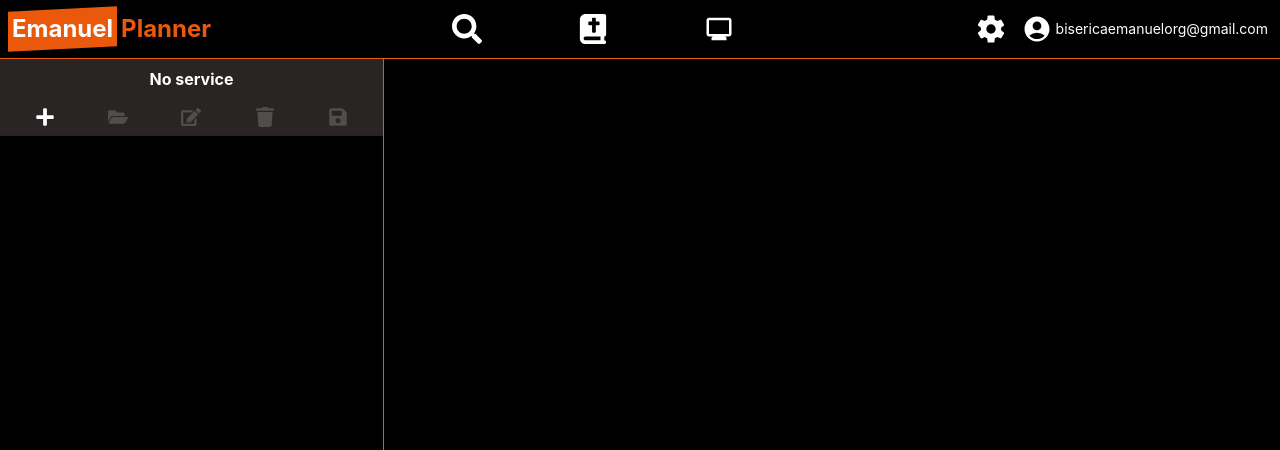
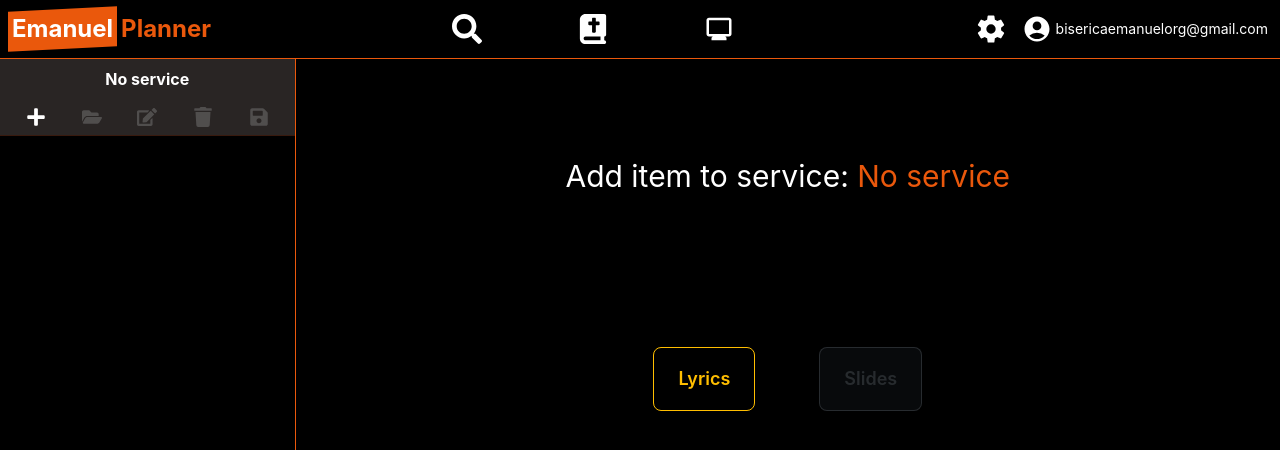
Before and after one commit to 10dnv/emn-presenter, a React (Create React App) app: page /add-item in a window 1280 px wide. Shown: the top 450 px of the page. Built offline with nearby package versions, Linux system fonts and the light colour scheme.

Commit message:
added currentService context all over the app

```diff
--- a/src/App.js
+++ b/src/App.js
@@ -7,9 +7,14 @@ import Settings from './components/Settings';
 import Account from './components/Account';
 import Search from './components/Search';
 import Bible from './components/Bible';
+import AddItem from './components/AddItem';
 
 function App() {
+
+
+
   return (
+
       <BrowserRouter>
           <Layout>
               <Routes>
@@ -19,6 +24,7 @@ function App() {
                 <Route path="/account" element={<Account />}></Route>
                 <Route path="/search" element={<Search />}></Route>
                 <Route path="/bible" element={<Bible />}></Route>
+                <Route path="/add-item" element={<AddItem />}></Route>
 
               </Routes>
           </Layout>
--- /dev/null
+++ b/src/components/AddItem.jsx
@@ -0,0 +1,20 @@
+import {React, useContext} from 'react'
+import CurrentServiceContext from '../context/ServiceContext'
+
+function AddItem() {
+    const {currentService, setCurrentService} = useContext(CurrentServiceContext);
+  return (
+    <div className='bg-black text-white w-[100%] flex flex-col items-center'>
+        <div id ="content-title" className=' mt-[10%]'>
+            <h1 className='text-3xl'>Add item to service: <span className='text-orange-600'>{currentService.title}</span></h1>
+        </div>
+
+        <div id="header-zone" className='flex h-[50%] w-[50%] justify-center  items-center gap-16'>
+                <button className="btn btn-outline btn-warning  btn-md lg:btn-lg">Lyrics</button>
+                <button className="btn btn-outline  btn-warning  btn-md lg:btn-lg btn-disabled">Slides</button>
+        </div>
+    </div>
+  )
+}
+
+export default AddItem
--- a/src/components/Navbar.jsx
+++ b/src/components/Navbar.jsx
@@ -50,7 +50,7 @@ function Navbar() {
             <MdAccountCircle title='Account'className=''/>
             <span className='text-sm hidden lg:block '>bisericaemanuelorg@gmail.com</span>
           </summary>
-          <ul className=" my-3 w-auto -mx-[25%] p-2 bg-base-100 rounded-t-none absolute text-sm border border-[#292524] bg-black text-center lg:mx-10">
+          <ul className=" my-3 w-auto -mx-[25%] p-2 bg-base-100 rounded-t-none absolute text-sm border border-[#292524]  text-center lg:mx-10">
             <li className='hover:bg-orange-600 border-b border-b-[#292524]'> <Link to="/account">Manage account</Link></li>
             <li className='hover:bg-orange-600'><a>Logout</a></li>
           </ul>
--- a/src/components/Service.jsx
+++ b/src/components/Service.jsx
@@ -1,8 +1,12 @@
-import React, { useState } from 'react'
+import React, { useContext, useEffect, useState } from 'react'
 import { FaPlus, FaFolderOpen, FaEdit, FaTrash, FaSave } from "react-icons/fa";
 import { MdAddBox, MdEditNote, MdOutlinePlaylistRemove } from "react-icons/md";
+import { useNavigate } from 'react-router-dom';
+import CurrentServiceContext from '../context/ServiceContext'
 
 function Service() {
+
+  const navigate = useNavigate();
 
   const empty_service = {
     title:"No service",
@@ -17,7 +21,11 @@ function Service() {
     }]
   };
 
-  const [currentService, setCurrentService] =useState(empty_service);
+  const {currentService, setCurrentService} = useContext(CurrentServiceContext);
+
+  useEffect(() => {
+    setCurrentService(empty_service);
+  }, [])
 
   function handleOpenServiceModal(){
     if (currentService.empty === true)
@@ -74,6 +82,16 @@ function Service() {
     document.getElementById("edit_service").classList.add("feature-disabled")
     document.getElementById("remove_service").classList.add("feature-disabled")
     document.getElementById("add_service").classList.remove("feature-disabled")
+  }
+
+  function handleAddServiceItem(){
+    navigate("/add-item");
+  }
+  function handleEditServiceItem(){
+
+  }
+  function handleRemoveServiceItem(){
+
   }
 
   return (
@@ -142,7 +160,7 @@ function Service() {
 
 
         <div id="service-items-buttons" className={!currentService.empty?"flex justify-between p-2 flex-grow-0 bg-[#292524]":"hidden"}>
-                <div className='flex items-center hover:text-green-500 cursor-pointer' onClick={'a'}>
+                <div className='flex items-center hover:text-green-500 cursor-pointer' onClick={handleAddServiceItem}>
                     <MdAddBox size={30}/>
                     <span> Add </span>
                 </div>
--- /dev/null
+++ b/src/context/ServiceContext.jsx
@@ -0,0 +1,15 @@
+import { createContext, useState } from "react";
+
+const CurrentServiceContext = createContext({});
+
+export const ServiceContext = ({ children }) => {
+    const [currentService, setCurrentService] = useState({});
+
+    return (
+        <CurrentServiceContext.Provider value={{ currentService, setCurrentService }}>
+            {children}
+        </CurrentServiceContext.Provider>
+    )
+}
+
+export default CurrentServiceContext;
--- a/src/index.js
+++ b/src/index.js
@@ -3,12 +3,13 @@ import ReactDOM from 'react-dom/client';
 import './index.css';
 import App from './App';
 import reportWebVitals from './reportWebVitals';
+import { ServiceContext } from './context/ServiceContext';
 
 const root = ReactDOM.createRoot(document.getElementById('root'));
 root.render(
-  <React.StrictMode>
-    <App />
-  </React.StrictMode>
+    <ServiceContext>
+       <App />
+    </ServiceContext>
 );
 
 // If you want to start measuring performance in your app, pass a function
--- a/tailwind.config.js
+++ b/tailwind.config.js
@@ -2,7 +2,11 @@
 module.exports = {
   content: ["./src/**/*.{html,js,jsx}"],
   theme: {
-    extend: {},
+    extend: {
+      colors: {
+        "emanuel": "rgb(234 88 12 / var(--tw-text-opacity))",
+      },
+    },
     themes: ["dark"],
   },
   plugins: [require("daisyui")],
```
Lines whose indentation alone changed are shown as unchanged.
